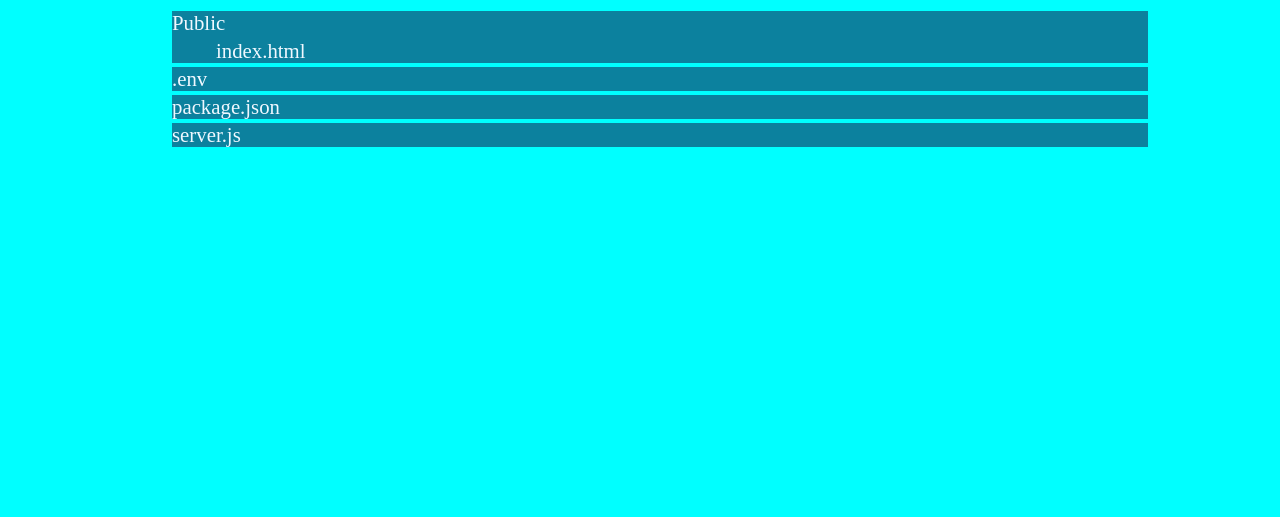
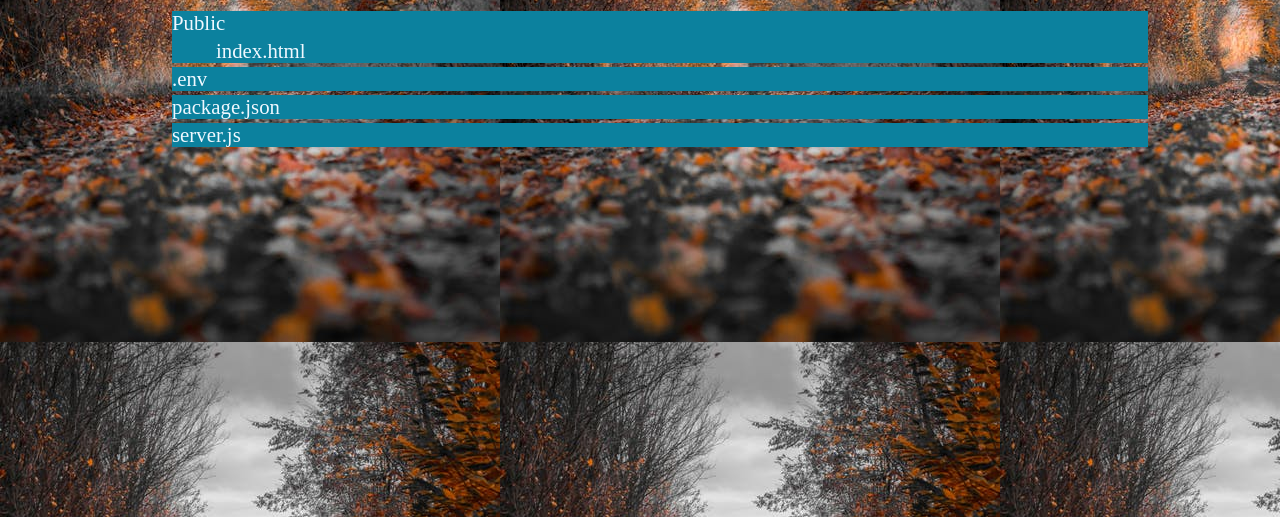
Before and after one commit to aeologictech/how-to-serve-static--resource-with-nodejs, a website: page public/index.html in a window 1280 px wide. Shown: the part 283-800 px from the top of the page. Drawn offline with Linux system fonts and the light colour scheme.

Commit message:
Initial Commit

```diff
--- a/public/index.html
+++ b/public/index.html
@@ -7,7 +7,7 @@
 </head>
 <body>
   <style>
-    body {padding: 120px;font-size: 1.3em; background-color: aqua;}
+    body {padding: 120px;font-size: 1.3em; background-image: url('/images/background.jpeg'); color: azure;}
     ul{list-style: none;}
     li{
       background: rgb(12, 129, 158);
--- /dev/null
+++ b/public/js/myJsFile.js
@@ -0,0 +1 @@
+console.log("This Is My JS File.")
```
Also changed, not shown: public/images/background.jpeg (added).
